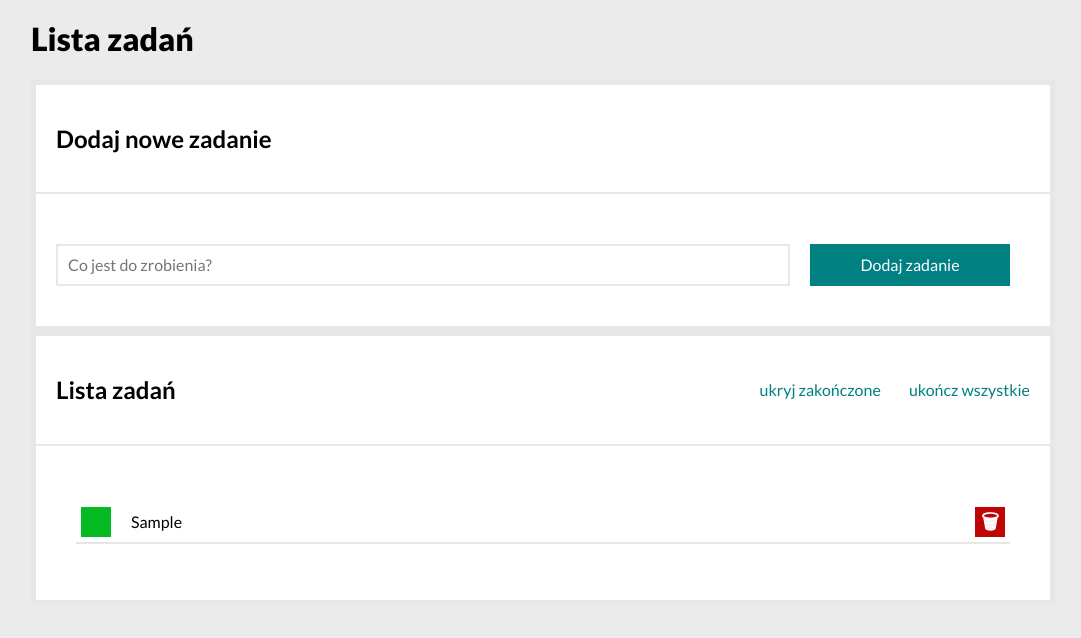
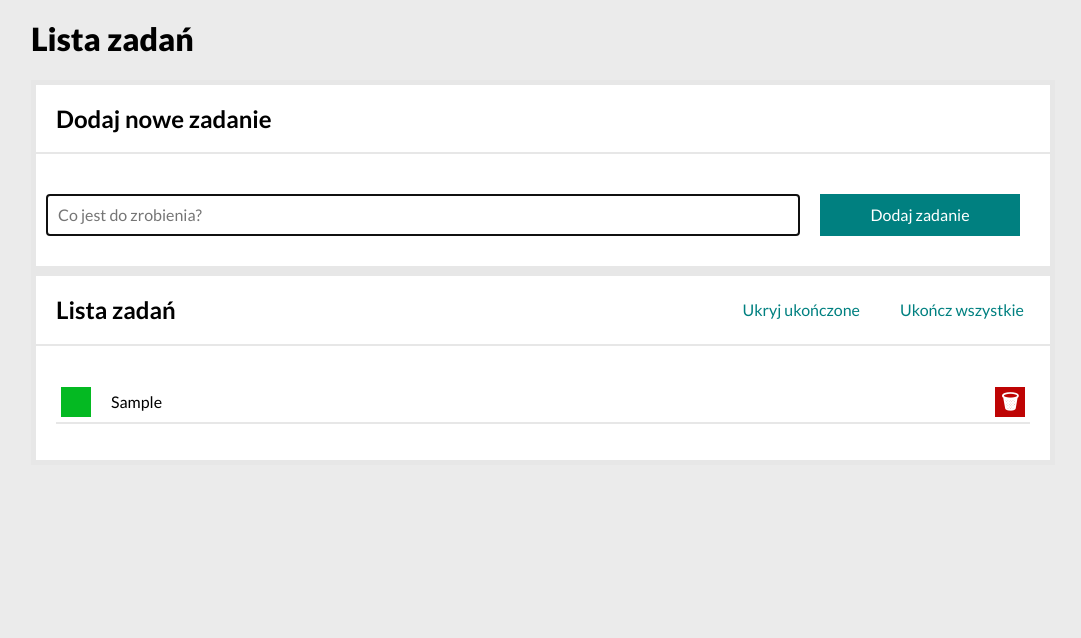
Before and after one commit to p27wasylik/TasksList, a plain HTML site: page index.html in a window 1280 px wide. Both pictures are taken after typing "Sample" into the empty fields and a click on the button "Dodaj zadanie". Shown: the whole page, without its empty margins (97-1178 px from the left). Drawn offline with nearby package versions, Linux system fonts and the light colour scheme.

Commit message:
visual css& finish all tasks& hide/show done tasks

```diff
--- a/css/div.css
+++ b/css/div.css
@@ -1,5 +1,5 @@
 .div{
-    padding: 20px 20px;
+    padding: 0px 20px;
     background-color: white;
     margin-bottom: 0px;
     margin-top: 0px;
@@ -10,6 +10,21 @@
     align-items:center;
 }
 
+@media (max-width: 767px) {
+    .div{
+        flex-wrap:wrap;
+    }
+
+    .div__button{
+        flex-basis:100%;
+        margin:5px;
+    }
+    .div__buttons{
+        display:flex;
+        flex-wrap:wrap;
+    }
+}
+
 .div__h2 {
     font-weight: 700;
 }
@@ -18,4 +33,12 @@
     text-decoration:none;
     color:teal;
     margin-left:25px;
+    border: none;
+    background-color:white;
+    cursor:pointer;
 }
+
+.div__button:disabled{
+    color:#ccc;
+    cursor:default;
+}
--- a/css/form.css
+++ b/css/form.css
@@ -6,7 +6,6 @@
     padding-left: 5px;
     margin-top: 0px;
     display: flex;
-    flex-wrap: wrap;
 }
 
 .form__input {
@@ -27,6 +26,20 @@
     transition-duration: 0.8s;
 }
 
+@media (max-width: 767px) {
+    .form{
+        flex-wrap: wrap;
+    }
+    .form__button{
+        flex-basis:100%;
+    }
+
+    .form__input{
+        flex-basis:100%;
+        margin-right:0px;
+    }
+}
+
 .form__button:hover{
     background-color: rgb(1, 170, 170);
     transform: scale(1.1);
--- a/css/section.css
+++ b/css/section.css
@@ -2,14 +2,14 @@
     background-color: white;
     border: 5px solid rgb(231, 231, 231);
     border-top-width: 2px;
-    padding: 15px;
+    padding: 5px;
 }
 
 .section__ul {
     list-style: none;
     border: 0px solid rgb(231, 231, 231);
     border-style: solid none none none;
-    padding: 25px;
+    padding: 15px;
     width: 100%;
 }
 
@@ -23,6 +23,10 @@
     border-style: none none solid none;
     padding: 5px;
 
+}
+
+.section__li--hidden {
+    display:none;
 }
 
 .section__span {
--- a/css/style.css
+++ b/css/style.css
@@ -8,11 +8,12 @@ HTML {
 
 .body {
     width: 80%;
-    margin: 20px auto;
+    margin: 10px auto;
     background-color: rgb(235, 235, 235);
     font-family: 'Lato', sans-serif;
 }
 
 .body__h1 {
     font-weight: 900;
+    padding:0px;
 }
--- a/index.html
+++ b/index.html
@@ -22,7 +22,7 @@
 <body class="body">
     <h1 class="body__h1">Lista zadań</h1>
     <div class="div">
-        <h2 class="body__h2">Dodaj nowe zadanie</h2>
+        <h2 class="div__h2">Dodaj nowe zadanie</h2>
     </div>
     <section class="section">
         <form class="form js-form">
@@ -33,8 +33,6 @@
     <div class="div">
         <h2 class="div__h2">Lista zadań</h2>
         <div class="div__buttons js-buttons">
-            <a class="div__button js-hideShowButton" href="">ukryj zakończone</a>
-            <a class="div__button js-doneButton" href="">ukończ wszystkie</a>
         </div>
     </div>
     <section class="section">
--- a/js/script.js
+++ b/js/script.js
@@ -1,4 +1,6 @@
+{
     let tasks = [];
+    let doneTaskFlag = false;
 
 
     const addNewTask = (newTaskContent) => {
@@ -27,6 +29,60 @@ const toggleTaskDone = (index) => {
         render();
     };
 
+    const toggleTasksDone = () => {
+        tasks = tasks.map((task) => ({
+            ...task,
+            done: true,
+        }));
+        render();
+    };
+
+    const hideDoneTasks = () => {
+        doneTaskFlag = !doneTaskFlag;
+        render();
+    };
+
+    const bindEventRemoveButtons = () => {
+        const removeButtons = document.querySelectorAll(".js-delete");
+
+        removeButtons.forEach((removeButton, index) => {
+            removeButton.addEventListener("click", () => {
+                removeTask(index);
+            });
+        });
+    };
+
+    const bindEventToggleDoneButtons = () => {
+        const toggleDoneButtons = document.querySelectorAll(".js-toggleDone");
+
+        toggleDoneButtons.forEach((toggleDoneButton, index) => {
+            toggleDoneButton.addEventListener("click", () => {
+                toggleTaskDone(index);
+            });
+        });
+    };
+
+
+    const bindButtonsEvent = () => {
+
+        const toggleAllDoneEvent = () => {
+            toggleAllDone.addEventListener("click", () => {
+                toggleTasksDone();
+            })
+        };
+
+        const hideDoneTasksEvent = () => {
+            hideDoneTasksButton.addEventListener("click", () => {
+                hideDoneTasks();
+            })
+        };
+
+        const toggleAllDone = document.querySelector(".js-doneButton");
+        toggleAllDone ? toggleAllDoneEvent() : "";
+
+        const hideDoneTasksButton = document.querySelector(".js-hideShowButton");
+        hideDoneTasksButton ? hideDoneTasksEvent() : "";
+    };
 
     const renderTasks = () => {
         let htmlString = "";
@@ -34,7 +90,7 @@ const renderTasks = () => {
         for (const task of tasks) {
             htmlString += `
 
-            <li class="section__li">
+            <li class="section__li ${task.done && doneTaskFlag ? "section__li--hidden" : ""}">
                 <button class="section__button--toggleDone js-toggleDone">
                 ${task.done ? "✔" : ""}
                 </button>
@@ -51,49 +107,47 @@ const renderTasks = () => {
         document.querySelector(".js-tasksList").innerHTML = htmlString;
     };
 
-const render = () => {
+    const renderButtons = () => {
+        let mainButtons = "";
 
-    renderTasks();
+        if (tasks.length > 0) {
+            mainButtons += `
+            <button class="div__button js-hideShowButton">
+                ${doneTaskFlag ? "Pokaż" : "Ukryj"} ukończone
+            </button>
+            <button
+                class="div__button js-doneButton"
+                ${tasks.every(({ done }) => done) ? "disabled" : ""}
+            >
+                Ukończ wszystkie
+            </button>
+          `;
+        }
 
-    const removeButtons = document.querySelectorAll(".js-delete");
-
-    removeButtons.forEach((removeButton, index) => {
-        removeButton.addEventListener("click", () => {
-            removeTask(index);
-        });
-    });
-
-    const toggleDoneButtons = document.querySelectorAll(".js-toggleDone");
-
-    toggleDoneButtons.forEach((toggleDoneButton, index) => {
-        toggleDoneButton.addEventListener("click", () => {
-            toggleTaskDone(index);
-        });
-    });
-
-    document.querySelector(".js-newTask").value = "";
-
-
+        document.querySelector(".js-buttons").innerHTML = mainButtons;
     };
 
-const allDoneButton = document.querySelector(".js-doneButton");
-allDoneButton.addEventListener("click", () => {
-    tasks = tasks.map((task) => ({
-        ...task, done: true
-    }));
-    render();
-});
+    const render = () => {
+        renderTasks();
+        renderButtons();
+        bindButtonsEvent();
+
+        bindEventRemoveButtons();
+        bindEventToggleDoneButtons();
+    };
 
     const onFormSubmit = (event) => {
         event.preventDefault();
 
-    newTaskContent = document.querySelector(".js-newTask").value.trim();
+        let inputValue = document.querySelector(".js-newTask");
+        const newTaskContent = inputValue.value.trim();
 
-    if (newTaskContent === "") {
-        return;
+        if (newTaskContent !== "") {
+            addNewTask(newTaskContent);
+            inputValue.value = "";
         }
 
-    addNewTask(newTaskContent);
+        inputValue.focus();
 
     };
     const init = () => {
@@ -105,3 +159,4 @@ const init = () => {
     };
 
     init();
+}
```
Lines whose indentation alone changed are shown as unchanged.
